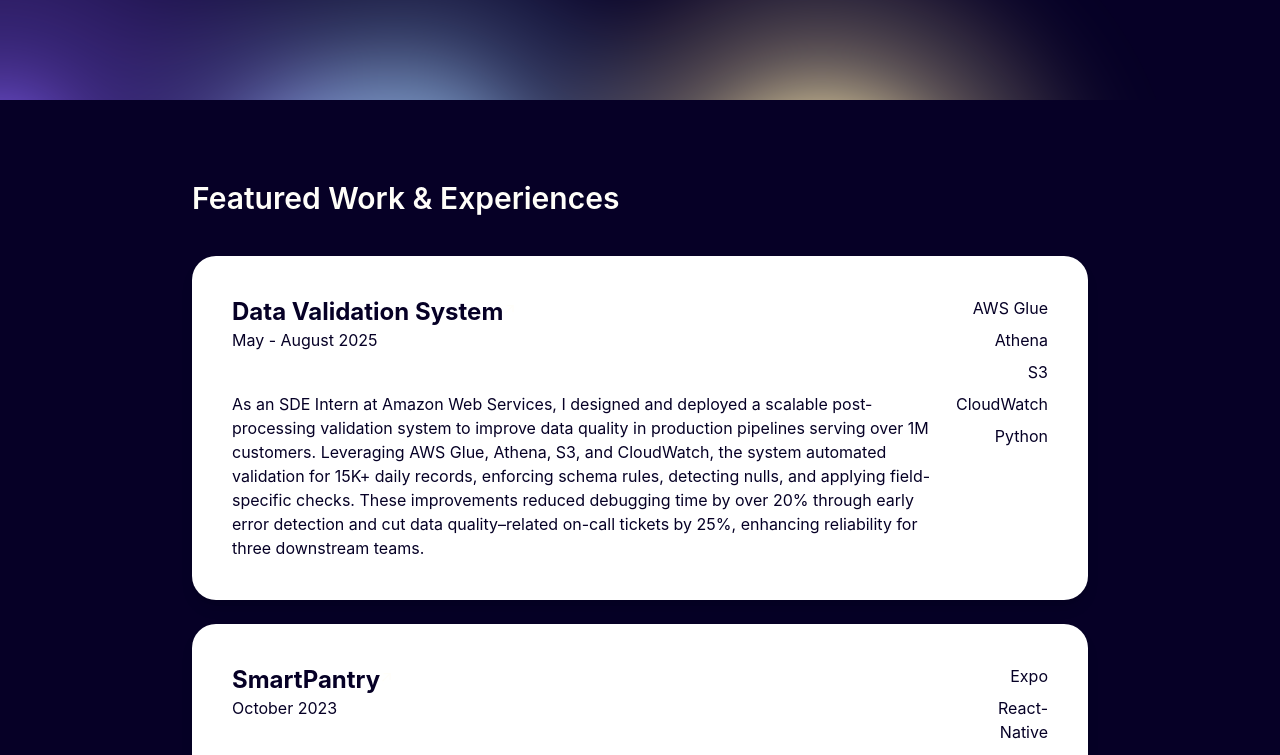
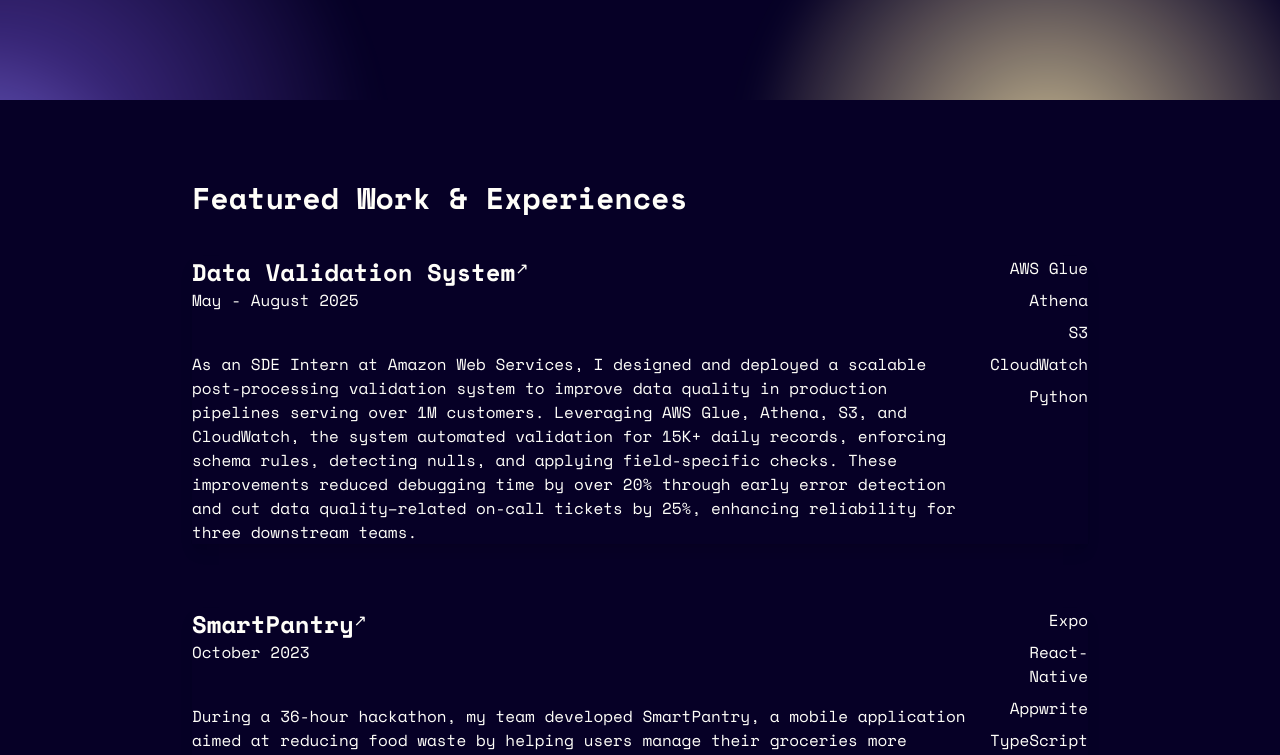
Before and after one commit to cyweng03/personal, a React (Vite) app: page / in a window 1280 px wide. Shown: the part 700-1455 px from the top of the page. Built offline with nearby package versions, Linux system fonts and the light colour scheme.

Commit message:
font and style update

```diff
--- a/index.html
+++ b/index.html
@@ -5,6 +5,7 @@
     <link rel="icon" type="image/svg+xml" href="/vite.svg" />
     <meta name="viewport" content="width=device-width, initial-scale=1.0" />
     <title>Dora Weng's Personal Website</title>
+    <link href="https://fonts.googleapis.com/css2?family=Space+Mono:wght@400;700&display=swap" rel="stylesheet">
   </head>
   <!-- Google tag (gtag.js) -->
 <script async src="https://www.googletagmanager.com/gtag/js?id=G-VQT5LG1ZRG"></script>
--- a/src/Landing.jsx
+++ b/src/Landing.jsx
@@ -1,11 +1,12 @@
 "use client";
 import React from "react";
 import Navbar from "./components/Navbar";
-import me from "./img/meh.jpeg";
+import me from "./img/me.jpg";
 import meh from "./img/meh.jpg";
 import mehh from "./img/mehh.jpeg";
 import Top from "./components/Top";
-import Projects from "./components/Projects";
+// import Projects from "./components/Projects";
+import Project from "./components/Project";
 import Footer from './components/Footer'
 import { TypewriterEffect } from "../src/ui/typewriter-effect";
 import { useRef } from "react";
@@ -118,7 +119,8 @@ const Landing = () => {
                 Featured Work & Experiences
               </div>
               <div className="space-y-10">
-                <Projects />
+                {/* <Projects /> */}
+                <Project />
               </div>
             </div>
             <div className=" mt-5 mb-2">
@@ -160,7 +162,7 @@ const Landing = () => {
                   </div>
                   <div className="mt-5 mb-2">
                     Outside of academics, I explore creative websites, experiment with coffee recipes, and craft monthly <a href="https://open.spotify.com/user/bz8bpaku8nlwtlnl2n4v3djh9?si=c8a0d409b5704a3b"
-                      className="font-bold underline text-[#1DB954]">Spotify</a> platlists.
+                      className="font-bold underline text-[#1DB954]">Spotify</a> playlists.
 
                   </div>
                   <div className="flex flex-row items-center space-x-8 ">
--- /dev/null
+++ b/src/components/Project.jsx
@@ -0,0 +1,64 @@
+import React, { useState, useRef } from "react";
+import projects from "../projects.json";
+import { useInView, motion } from "framer-motion";
+
+const Project = ({ project, index }) => {
+  const ref = useRef(null);
+  const isInView = useInView(ref, { once: true });
+
+  return (
+    <section ref={ref}>
+      <div
+        style={{
+          transform: isInView ? "none" : "translateY(200px)",
+          opacity: isInView ? 1 : 0,
+          transition: "all 0.9s cubic-bezier(0.17, 0.55, 0.55, 1) 0.5s"
+        }}
+      >
+        <div key={index} className="mb-10">
+          <div className="flex flex-row justify-between space-x-5 shadow-lg transition duration-300 hover:scale-[102%]">
+            <div>
+              <div className="mb-10">
+                <div className="flex flex-row">
+                  <a
+                    href={project.link}
+                    target="_blank"
+                    rel="noopener noreferrer"
+                    className="text-2xl font-bold"
+                  >
+                    {project.name}
+                  </a>
+                  <p>&#8599;</p>
+                </div>
+                <div className="">{project.time}</div>
+              </div>
+              <div className="">{project.desription}</div>
+            </div>
+
+            <div className="sm:hidden space-y-2 text-right ">
+              {project.tools.map((tool, key) => (
+                <div key={key}>{tool}</div>
+              ))}
+            </div>
+          </div>
+        </div>
+      </div>
+    </section>
+  );
+}
+
+const Projects = () => {
+  return (
+    <>
+      <div className="grid grid-cols-1 md:grid-cols-1 sm:grid-cols-1 gap-6 object-cover">
+        {projects.Projects.map((project, index) => (
+          <Project project={project} key={index} />
+
+        ))}
+      </div>
+
+    </>
+  );
+};
+
+export default Projects;
--- a/src/index.css
+++ b/src/index.css
@@ -1,5 +1,5 @@
 :root {
-  font-family: Inter, system-ui, Avenir, Helvetica, Arial, sans-serif;
+  font-family: 'Space Mono', monospace;
   line-height: 1.5;
   font-weight: 400;
 
--- a/src/ui/background-gradient-animation.tsx
+++ b/src/ui/background-gradient-animation.tsx
@@ -116,7 +116,7 @@ export const BackgroundGradientAnimation = ({
       <div
         className={cn(
           "gradients-container h-full w-full blur-lg",
-          isSafari ? "blur-2xl" : "[filter:url(#blurMe)_blur(40px)]"
+          isSafari ? "blur-2xl" : "[filter:url(#blurMe) blur(40px)]"
         )}
       >
         <div
--- a/tailwind.config.js
+++ b/tailwind.config.js
@@ -4,22 +4,22 @@ export default {
   theme: {
     extend: {
       animation: {
-        first: "moveVertical 30s ease infinite",
-        second: "moveInCircle 20s reverse infinite",
-        third: "moveInCircle 40s linear infinite",
-        fourth: "moveHorizontal 40s ease infinite",
-        fifth: "moveInCircle 20s ease infinite",
+        first: "moveVertical 25s ease infinite",
+        second: "moveInCircle 15s reverse infinite",
+        third: "moveInCircle 25s linear infinite",
+        fourth: "moveInCircle 25s ease infinite",
+        fifth: "moveInCircle 15s ease infinite",
       },
       keyframes: {
         moveHorizontal: {
           "0%": {
-            transform: "translateX(-50%) translateY(-10%)",
+            transform: "translateX(-50%) translateY(20%)",
           },
           "50%": {
-            transform: "translateX(50%) translateY(10%)",
+            transform: "translateX(50%) translateY(20%)",
           },
           "100%": {
-            transform: "translateX(-50%) translateY(-10%)",
+            transform: "translateX(-50%) translateY(20%)",
           },
         },
         moveInCircle: {
@@ -35,13 +35,13 @@ export default {
         },
         moveVertical: {
           "0%": {
-            transform: "translateY(-50%)",
+            transform: "translateY(50%)",
           },
           "50%": {
             transform: "translateY(50%)",
           },
           "100%": {
-            transform: "translateY(-50%)",
+            transform: "translateY(100%)",
           },
         },
       },
```
Also changed, not shown: src/img/me.jpg (added).
